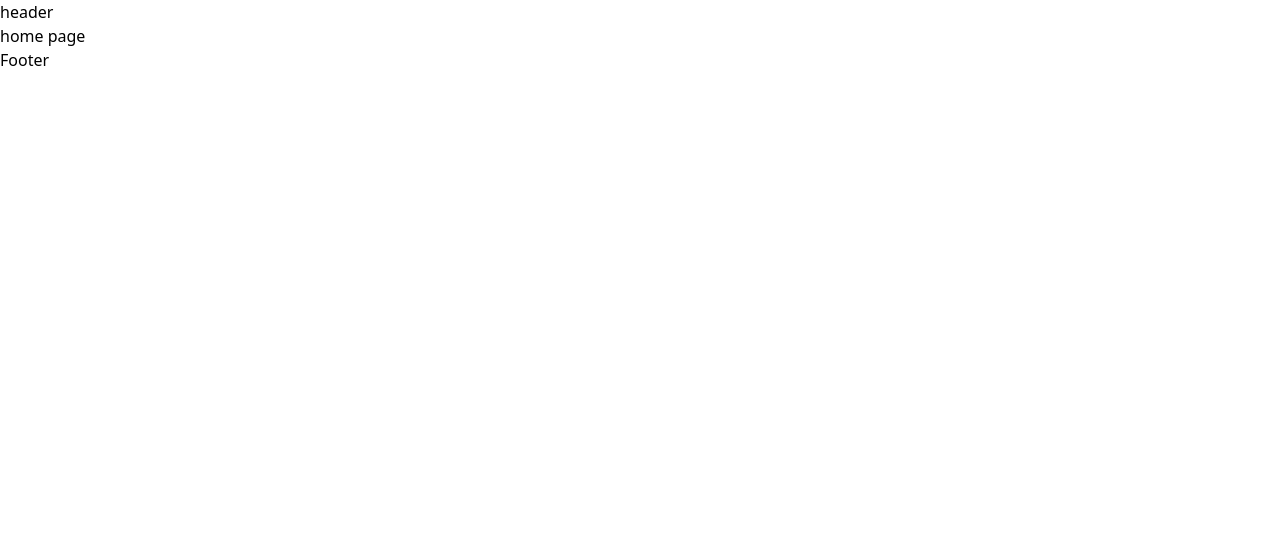
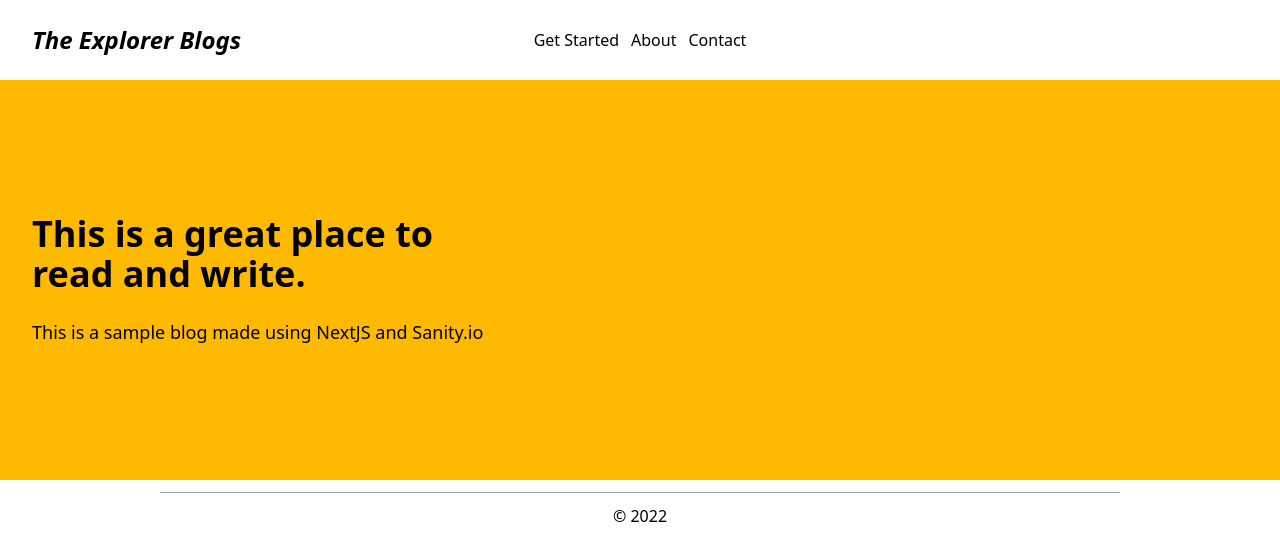
Before and after one commit to SenalDolage/the-explorer-blogs, a Next.js app: page / in a window 1280 px wide. Shown: the top 560 px of the page. Built offline with nearby package versions, Linux system fonts and the light colour scheme.

Commit message:
header, footer, hero-banner styling & colors added to tw config

```diff
--- a/components/Footer.tsx
+++ b/components/Footer.tsx
@@ -1,5 +1,11 @@
 export default function Footer() {
   return (
-    <div>Footer</div>
+    <div className="footer mt-3">
+      <div className="footer-inner text-center py-3 relative before:absolute before:top-0 before:left-1/2 before:-translate-x-2/4 before:h-[1px] before:w-3/4 before:bg-grey">
+        <div className="container">
+          © {new Date().getFullYear()}
+        </div>
+      </div>
+    </div>
   )
 }
--- a/components/Header.tsx
+++ b/components/Header.tsx
@@ -1,4 +1,5 @@
 import Head from 'next/head'
+import Link from 'next/link'
 
 type Props = {
     title: string;
@@ -6,14 +7,38 @@ type Props = {
 
 export default function Header({ title }: Props) {
     return (
-        <header>
+        <header className="header sticky top-0 left-0 w-full bg-white py-6">
             <Head>
                 <title> {title} | The Explorer Blogs</title>
                 <link rel="icon" href="/favicon.ico" />
             </Head>
 
-            <div className="header-inner">
-                header
+            <div className="header-inner container grid grid-cols-2 lg:grid-cols-3 gap-4 items-center">
+                <div className="logo-text-wrap">
+                    <div className="font-bold italic text-base lg:text-2xl">
+                        <Link href="/">
+                            The Explorer Blogs
+                        </Link>
+                    </div>
+                </div>
+
+                <div className="nav-links-wrap hidden lg:block">
+                    <ul className="nav-links flex items-center justify-center">
+                        <li className="nav-link mr-3">
+                            <Link href="/get-started">Get Started</Link>
+                        </li>
+                        <li className="nav-link mr-3">
+                            <Link href="/about">About</Link>
+                        </li>
+                        <li className="nav-link">
+                            <Link href="/contact">Contact</Link>
+                        </li>
+                    </ul>
+                </div>
+
+                <div className="mobile-menu-wrap lg:hidden">
+                    <div className="menu-open-btn text-right">Menu</div>
+                </div>
             </div>
         </header>
     )
--- a/pages/index.tsx
+++ b/pages/index.tsx
@@ -6,7 +6,22 @@ const Home: NextPage = () => {
   return (
     <div className="home">
       <DefaultLayout pageTitle="Home">
-        home page
+
+        {/* Hero Banner */}
+        <div className="hero-banner bg-yellow py-20 lg:py-6 min-h-[250px] lg:min-h-[400px] flex items-center w-full">
+          <div className="hero-banner-inner container grid grid-cols-1 lg:grid-cols-2 gap-4 items-center">
+            <div>
+              <h1 className="mb-6 text-4xl leading-10 font-semibold">
+                This is a great place to <br /> read and write.
+              </h1>
+              <div className="text-lg">
+                This is a sample blog made using NextJS and Sanity.io
+              </div>
+            </div>
+            <div></div>
+          </div>
+        </div>
+
       </DefaultLayout>
     </div>
   )
--- a/tailwind.config.js
+++ b/tailwind.config.js
@@ -6,6 +6,18 @@ module.exports = {
   ],
   theme: {
     extend: {},
+    container: {
+      center: true,
+      padding: '2rem',
+    },
+    colors: {
+      transparent: 'transparent',
+      current: 'currentColor',
+      'black': '#000',
+      'white': '#ffffff',
+      'yellow': '#ffba00',
+      'grey': '#9ca3af',
+    },
   },
   plugins: [],
 }
```
